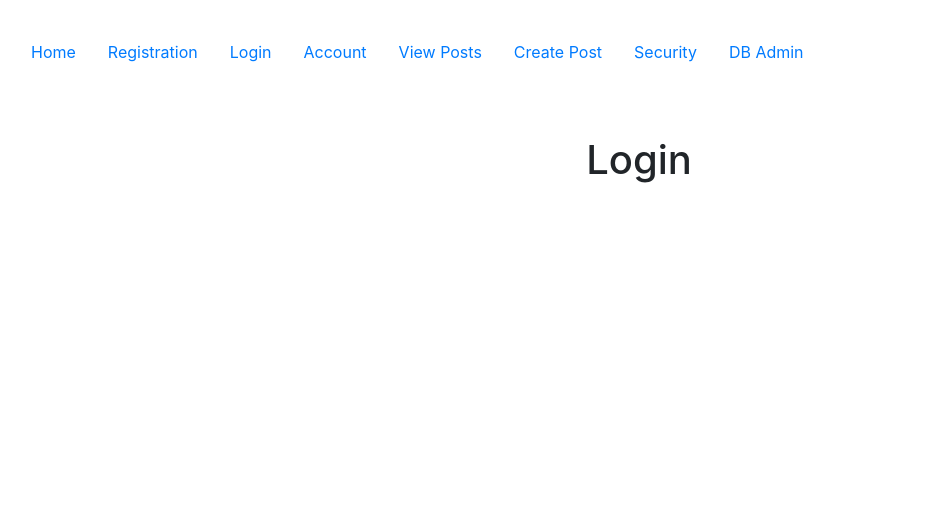
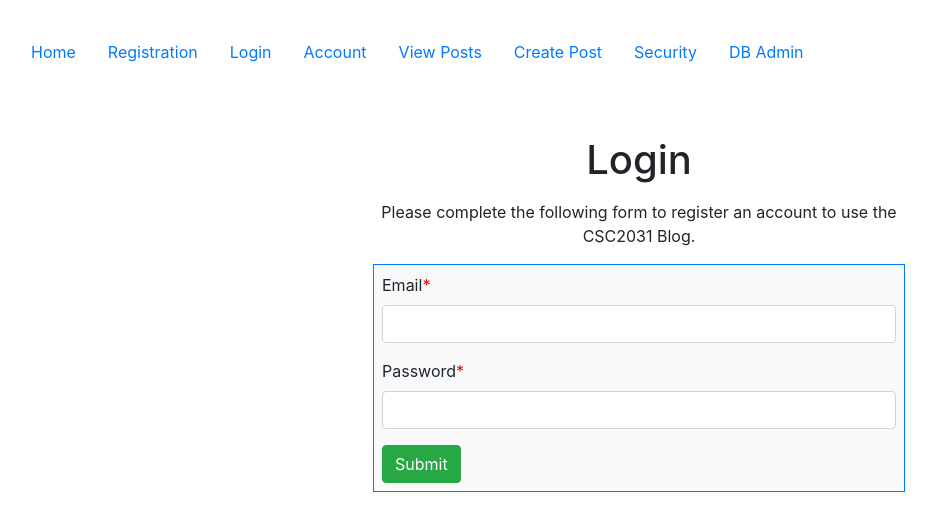
Before and after one commit to Sparrow0009/PostWebsite, a Flask app: page /login in a window 1280 px wide. Shown: the top 531 px of the page, without its empty margins (1-937 px from the left). Run offline with Flask 3, Linux system fonts and the light colour scheme.

Commit message:
Made the Login form and implemented the login() method that checks if the user has registered their email and also check if the form password matches the password in database.

```diff
--- a/accounts/views.py
+++ b/accounts/views.py
@@ -1,5 +1,8 @@
 from flask import  Blueprint, render_template, flash, redirect, url_for
-from accounts.forms import RegistrationForm
+from werkzeug.security import check_password_hash
+from wtforms.validators import equal_to, EqualTo
+
+from accounts.forms import RegistrationForm, LoginForm
 from config import User, db
 
 accounts_bp = Blueprint('accounts', __name__, template_folder='templates')
@@ -25,9 +28,22 @@ def registration():
 
     return render_template('accounts/registration.html', form = form)
 
-@accounts_bp.route('/login')
+@accounts_bp.route('/login', methods = ['GET', 'POST'])
 def login():
-    return render_template('accounts/login.html')
+    form = LoginForm()
+    user = User.query.filter_by(email = form.email.data).first()
+    if form.validate_on_submit():
+        if user:
+            if EqualTo(user.password, form.password.data):
+                flash('Login Successful', category = 'success')
+                return redirect(url_for('posts.posts'))
+            else:
+                flash("Invalid Password", category = 'danger')
+                return redirect(url_for('accounts.login'))
+        else:
+            flash("Email not found Please register", category = 'danger')
+            return redirect(url_for('accounts.registration'))
+    return render_template('accounts/login.html', form = form)
 
 @accounts_bp.route('/account')
 def account():
--- a/templates/accounts/login.html
+++ b/templates/accounts/login.html
@@ -1,4 +1,50 @@
 {% extends "base.html" %}
 {% block content %}
+    <div class="container">
     <h1>Login</h1>
+    <div class="p-2 row">
+        <div class="col-3"></div>
+        <div class="col-6">
+            <div>
+                <p>Please complete the following form to register an account to use the CSC2031 Blog.</p>
+            </div>
+
+            <form method="POST">
+                <div class="p-2 bg-light border border-primary">
+                    <div style="text-align: left">
+                        {{ form.csrf_token() }}
+                        <div>
+                            {% with messages = get_flashed_messages(with_categories=true) %}
+                            {% for category, message in messages %}
+                            <div class="alert alert-{{ category }} mt-3 alert-dismissible" role="alert">
+                                {{ message }}. Go to <a href="{{ url_for('accounts.login') }}">login page</a>.
+                                <button type="button" class="btn-close" data-bs-dismiss="alert" onclick=delete_flash(this)>
+                                    <span>&times;</span>
+                                </button>
+                            </div>
+                            {% endfor %}
+                            {% endwith %}
+                        </div>
+                        <div class="form-group">
+                            {{ form.email.label}}<span style="color: red">*</span>
+                            {{ form.email(class="form-control") }}
+                        </div>
+                        <div class="form-group">
+                            {{ form.password.label}}<span style="color: red">*</span>
+                            {{ form.password(class="form-control") }}
+                        </div>
+                        <div>
+                        {{ form.submit(class="btn btn-success") }}
+                        </div>
+                    </div>
+
+
+                </div>
+            </form>
+
+        </div>
+        <div class="col-3"></div>
+    </div>
+
+</div>
 {% endblock %}
```
